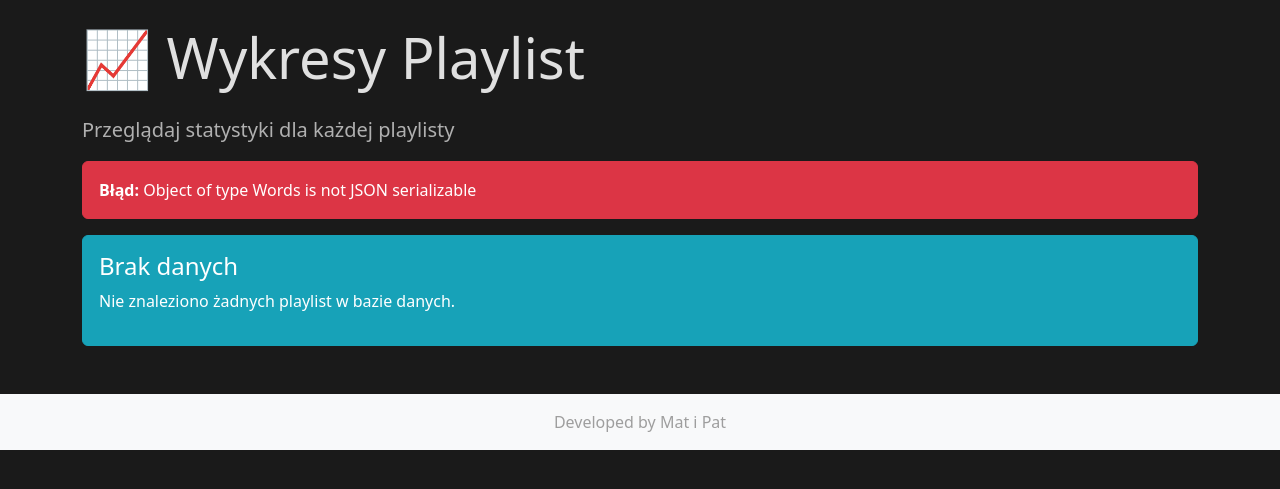
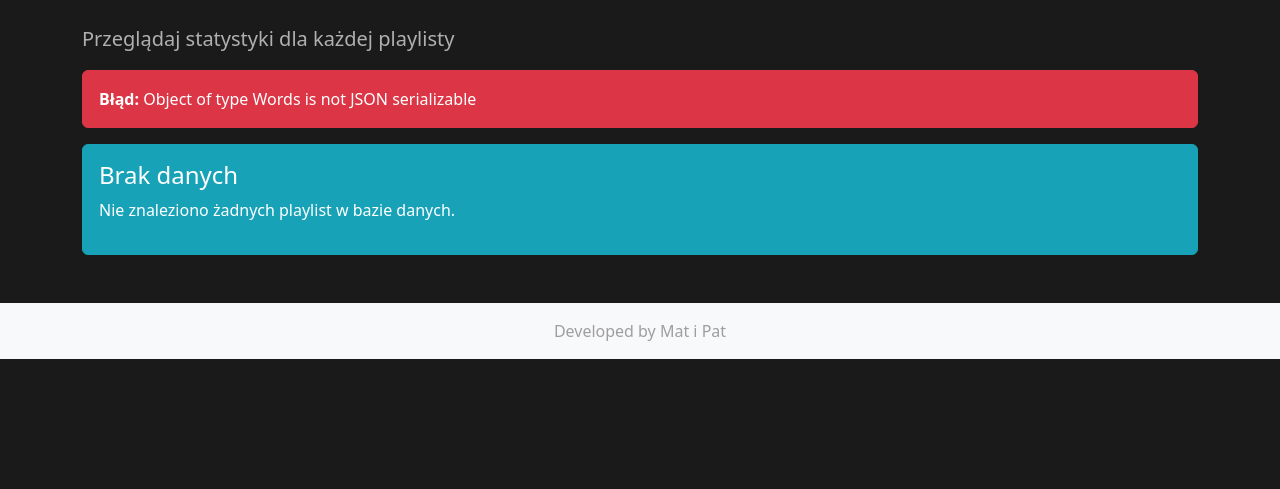
Before and after one commit to mwisniewski1991/zero_stats, a Flask app: page /playlists/ in a window 1280 px wide. Shown: the part 62-551 px from the top of the page. Run offline with Flask 3, Linux system fonts and the light colour scheme; a database or web service that is not in the repository returns one stand-in record (values such as "Sample title"); some libraries are stand-ins or nearby versions.

Commit message:
Update line charts with playlists

```diff
--- a/app/website/app/blueprints/playlists/templates/playlists.html
+++ b/app/website/app/blueprints/playlists/templates/playlists.html
@@ -5,7 +5,6 @@
 {% block content %}
 <div class="row">
     <div class="col-12">
-        <h1 class="display-4 mb-4">📈 Wykresy Playlist</h1>
         <p class="lead">Przeglądaj statystyki dla każdej playlisty</p>
     </div>
 </div>
--- a/app/website/app/blueprints/playlists/templates/utils/line_charts.html
+++ b/app/website/app/blueprints/playlists/templates/utils/line_charts.html
@@ -11,84 +11,166 @@
 });
 
 function createPlaylistChart(playlistId, videos) {
-    const margin = {top: 20, right: 30, bottom: 90, left: 60};
+    const config = getChartConfig();
+    const dimensions = calculateDimensions(playlistId, config);
 
-    // Get container width dynamically
+    // Clear previous content and setup
+    const tooltip = createTooltip();
+    const svg = setupChart(playlistId, dimensions);
+
+    // Create scales
+    const { xScale, yScale } = createScales(videos, dimensions);
+
+    // Draw chart elements
+    drawAxes(svg, xScale, yScale, dimensions);
+    drawBars(svg, videos, xScale, yScale, dimensions, tooltip);
+    drawAverageLine(svg, videos, yScale, dimensions);
+    drawYAxisLabel(svg, dimensions, config);
+}
+
+function getChartConfig() {
+    return {
+        margin: {top: 15, right: 30, bottom: 40, left: 80},
+        height: 200,
+        colors: {
+            bars: "#f0302e",
+            hover: "#fff",
+            average: "#fff",
+            text: "#e0e0e0"
+        }
+    };
+}
+
+function calculateDimensions(playlistId, config) {
     const container = document.getElementById(`chart-${playlistId}`);
-    const containerWidth = container.offsetWidth - 32; // subtract padding
-    const width = containerWidth - margin.left - margin.right;
-    const height = 300 - margin.top - margin.bottom; // reduced from 400 to 300
+    const containerWidth = container.offsetWidth - 32;
+    const width = containerWidth - config.margin.left - config.margin.right;
+    const height = config.height - config.margin.top - config.margin.bottom;
 
+    return { width, height, margin: config.margin };
+}
+
+function setupChart(playlistId, dimensions) {
     // Clear previous content
     d3.select(`#chart-${playlistId}`).html('');
 
-    // Create tooltip div
-    const tooltip = d3.select("body").append("div")
+    const svg = createSVG(playlistId, dimensions);
+
+    return svg ;
+}
+
+function createTooltip() {
+    return d3.select("body").append("div")
         .attr("class", "chart-tooltip")
         .style("opacity", 0);
+}
 
-    const svg = d3.select(`#chart-${playlistId}`)
+function createSVG(playlistId, dimensions) {
+    return d3.select(`#chart-${playlistId}`)
         .append("svg")
-        .attr("width", width + margin.right + margin.left)
-        .attr("height", height + margin.top + margin.bottom)
+        .attr("width", dimensions.width + dimensions.margin.left + dimensions.margin.right)
+        .attr("height", dimensions.height + dimensions.margin.top + dimensions.margin.bottom)
         .append("g")
-        .attr("transform", `translate(${margin.left},${margin.top})`);
+        .attr("transform", `translate(${dimensions.margin.left},${dimensions.margin.top})`);
+}
 
-    // X axis
-    const x = d3.scaleBand()
-        .range([0, width])
+function createScales(videos, dimensions) {
+    const xScale = d3.scaleBand()
+        .range([0, dimensions.width])
         .domain(videos.map(d => d.video_id))
         .padding(0.2);
 
-    // Usuwam etykiety z osi X
+    const yScale = d3.scaleLinear()
+        .domain([0, d3.max(videos, d => d.view_count)])
+        .range([dimensions.height, 0]);
+
+    return { xScale, yScale };
+}
+
+function drawAxes(svg, xScale, yScale, dimensions) {
+    // X axis (without labels)
     svg.append("g")
-        .attr("transform", `translate(0,${height})`)
-        .call(d3.axisBottom(x).tickFormat('').tickSize(0));
+        .attr("transform", `translate(0,${dimensions.height})`)
+        .call(d3.axisBottom(xScale).tickFormat('').tickSize(0));
 
     // Y axis
-    const y = d3.scaleLinear()
-        .domain([0, d3.max(videos, d => d.view_count)])
-        // .domain([0, 5000000])
-        .range([height, 0]);
+    svg.append("g")
+        .call(d3.axisLeft(yScale).tickFormat(d3.format(",")));
+}
 
-    svg.append("g")
-        .call(d3.axisLeft(y).tickFormat(d3.format(",")));
+function drawBars(svg, videos, xScale, yScale, dimensions, tooltip) {
+    const config = getChartConfig();
 
-    // Bars
     svg.selectAll("mybar")
         .data(videos)
         .join("rect")
-        .attr("x", d => x(d.video_id))
-        .attr("y", d => y(d.view_count))
-        .attr("width", x.bandwidth())
-        .attr("height", d => height - y(d.view_count))
-        .attr("fill", "#ffffff")
+        .attr("x", d => xScale(d.video_id))
+        .attr("y", d => yScale(d.view_count))
+        .attr("width", xScale.bandwidth())
+        .attr("height", d => dimensions.height - yScale(d.view_count))
+        .attr("fill", config.colors.bars)
+        .attr("opacity", 0.8)
         .on("mouseover", function(event, d) {
-            d3.select(this).attr("fill", "#e0e0e0");
+            handleBarHover(this, event, d, tooltip, config.colors.hover);
+        })
+        .on("mouseout", function(event, d) {
+            handleBarMouseOut(this, tooltip, config.colors.bars);
+        });
+}
+
+function handleBarHover(element, event, data, tooltip, hoverColor) {
+    d3.select(element).attr("fill", hoverColor).attr("opacity", 0.8);
 
     tooltip.transition()
         .duration(200)
         .style("opacity", .9);
-            tooltip.html(`<strong>${d.title}</strong><br/>${d3.format(",")(d.view_count)} wyświetleń`)
+    tooltip.html(`<strong>${data.title}</strong><br/>${d3.format(",")(data.view_count)} wyświetleń`)
         .style("left", (event.pageX + 10) + "px")
         .style("top", (event.pageY - 28) + "px");
-        })
-        .on("mouseout", function(event, d) {
-            d3.select(this).attr("fill", "#ffffff");
+}
+
+function handleBarMouseOut(element, tooltip, originalColor) {
+    d3.select(element).attr("fill", originalColor);
 
     tooltip.transition()
         .duration(500)
         .style("opacity", 0);
-        });
+}
 
-    // Add title
+function drawAverageLine(svg, videos, yScale, dimensions) {
+    const config = getChartConfig();
+    const averageViews = d3.mean(videos, d => d.view_count);
+
+    // Average line
+    svg.append("line")
+        .attr("x1", 0)
+        .attr("x2", dimensions.width)
+        .attr("y1", yScale(averageViews))
+        .attr("y2", yScale(averageViews))
+        .attr("stroke", config.colors.average)
+        .attr("stroke-width", 1)
+        .attr("stroke-dasharray", "10,10")
+        .attr("opacity", 0.8);
+
+    // Average line label
     svg.append("text")
-        .attr("x", width / 2)
-        .attr("y", -5)
-        .attr("text-anchor", "middle")
-        .style("font-size", "16px")
-        .style("font-weight", "bold")
-        .text("Wyświetlenia per film")
-        .style("fill", "#e0e0e0");
+        .attr("x", dimensions.width - 5)
+        .attr("y", yScale(averageViews) - 5)
+        .attr("text-anchor", "end")
+        .style("font-size", "12px")
+        .style("fill", config.colors.average)
+        .text(`Średnia: ${d3.format(",")(Math.round(averageViews))}`);
+}
+
+function drawYAxisLabel(svg, dimensions, config) {
+    svg.append("text")
+        .attr("transform", "rotate(-90)")
+        .attr("y", 0 - dimensions.margin.left + 5)
+        .attr("x", 0 - (dimensions.height / 2))
+        .attr("dy", "1em")
+        .style("text-anchor", "middle")
+        .style("font-size", "14px")
+        .style("fill", config.colors.text)
+        .text("Wyświetlenia");
 }
 </script>
```
Lines whose indentation alone changed are shown as unchanged.
